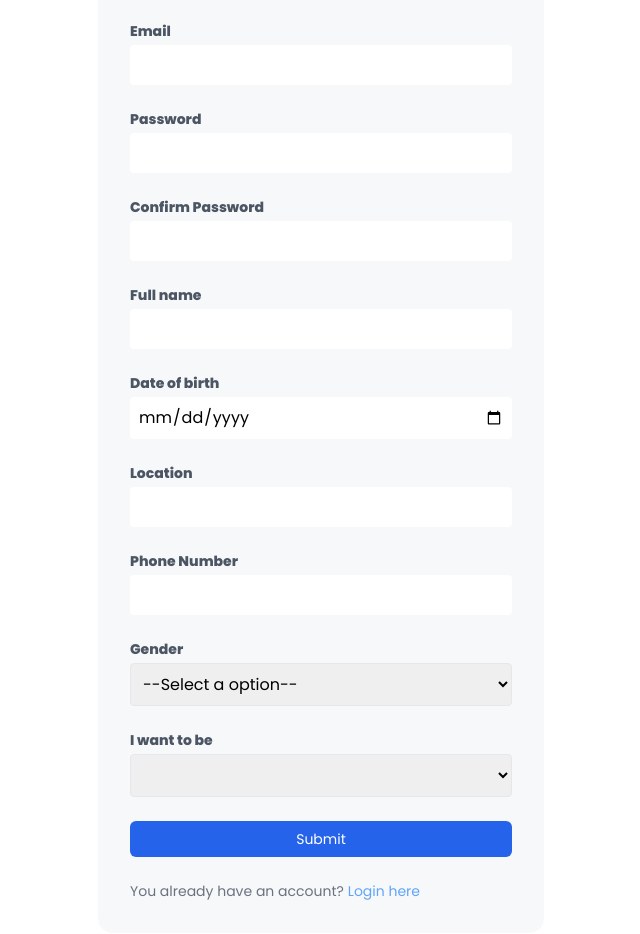
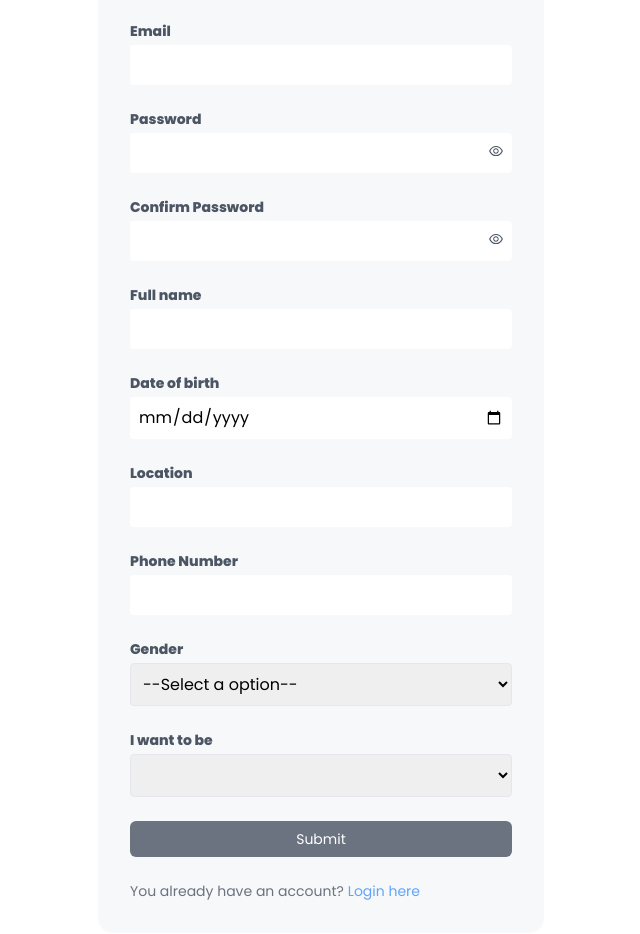
Before and after one commit to Deadinside-at-HCMUS/CSC13002-project, a React (Vite) app: page /signup in a window 1280 px wide. Shown: the part 460-1394 px from the top of the page, without its empty margins (319-959 px from the left). Built offline with nearby package versions, Linux system fonts and the light colour scheme; no server answers.

Commit message:
[UPDATE] UI in login signup form

```diff
--- a/src/pages/LoginPage.tsx
+++ b/src/pages/LoginPage.tsx
@@ -6,6 +6,7 @@ import { yupResolver } from "@hookform/resolvers/yup";
 import { AuthContext } from "../contexts/authContext";
 import { UserLoginForm } from "../contexts/authContext";
 import { Spinner } from "react-bootstrap";
+import { AiOutlineEye, AiOutlineEyeInvisible } from "react-icons/ai";
 
 const defaultValues: UserLoginForm = {
     email: "",
@@ -19,6 +20,8 @@ const validationSchema = yup.object({
 
 const LoginPage: React.FC = () => {
     const { loginUser } = useContext(AuthContext);
+
+    const [showPassword, setShowPassword] = useState(false);
 
     const [loginForm, setLoginForm] = useState({
         email: "",
@@ -128,15 +131,23 @@ const LoginPage: React.FC = () => {
                         >
                             Password
                         </label>
+                        <div className="relative">
                             <input
                                 {...register("password")}
                                 name="password"
-                            type="password"
+                                type={showPassword ? "text" : "password"}
                                 className="w-full p-2 border-gray-300 rounded mt-1"
                                 required
                                 value={password}
                                 onChange={handleChangeLoginForm}
                             />
+                            <button
+                                className="absolute right-2 top-1/2 transform -translate-y-1/2 text-gray-600"
+                                onClick={() => setShowPassword(!showPassword)}
+                            >
+                                {showPassword ? <AiOutlineEyeInvisible /> : <AiOutlineEye />}
+                            </button>
+                        </div>
                         {errors.password && (
                             <p className="error-message text-red-500">
                                 {errors.password.message}
--- a/src/pages/SignupPage.tsx
+++ b/src/pages/SignupPage.tsx
@@ -5,6 +5,7 @@ import * as yup from "yup";
 import { yupResolver } from "@hookform/resolvers/yup";
 import { AuthContext } from "../contexts/authContext";
 import { UserRegisterForm, RoleEnum } from "../contexts/authContext";
+import { AiOutlineEye, AiOutlineEyeInvisible } from "react-icons/ai"
 
 const defaultValues: UserRegisterForm = {
     username: "",
@@ -47,8 +48,8 @@ const validationSchema = yup.object({
         .required("Full name is required!")
         .min(3, "Full name has minimum 3 characters!")
         .max(30, "Full name has maximum 30 characters!"),
-    dateOfBirth: yup.string().required(),
-    location: yup.string().required("Full name is required!"),
+    dateOfBirth: yup.string().required("Date of birth is required!"),
+    location: yup.string().required("Location is required!"),
     gender: yup.string().required().oneOf(["male", "female", "non-binary"]),
     phonenumber: yup
         .string()
@@ -62,6 +63,9 @@ const validationSchema = yup.object({
 
 const SignupPage: React.FC = () => {
     const { registerUser } = useContext(AuthContext);
+
+    const [showPassword, setShowPassword] = useState(false);
+    const [showPasswordConfirm, setShowPasswordConfirm] = useState(false);
 
     const [registerForm, setRegisterForm] = useState({
         username: "",
@@ -206,15 +210,23 @@ const SignupPage: React.FC = () => {
                         >
                             Password
                         </label>
+                        <div className="relative">
                             <input
                                 {...register("password")}
                                 name="password"
-                            type="password"
+                                type={showPassword ? "text" : "password"}
                                 className="w-full p-2 border-gray-300 rounded mt-1"
                                 required
                                 value={password}
                                 onChange={handleChangeRegisterForm}
                             />
+                            <button
+                                className="absolute right-2 top-1/2 transform -translate-y-1/2 text-gray-600"
+                                onClick={() => setShowPassword(!showPassword)}
+                            >
+                                {showPassword ? <AiOutlineEyeInvisible /> : <AiOutlineEye />}
+                            </button>
+                        </div>
                         {errors.password && (
                             <p className="error-message text-red-500">
                                 {errors.password.message}
@@ -228,15 +240,23 @@ const SignupPage: React.FC = () => {
                         >
                             Confirm Password
                         </label>
+                        <div className="relative">
                             <input
                                 {...register("passwordconfirm")}
                                 name="passwordconfirm"
-                            type="password"
+                                type={showPasswordConfirm ? "text" : "password"}
                                 className="w-full p-2 border-gray-300 rounded mt-1"
                                 required
                                 value={passwordconfirm}
                                 onChange={handleChangeRegisterForm}
                             />
+                            <button
+                                className="absolute right-2 top-1/2 transform -translate-y-1/2 text-gray-600"
+                                onClick={() => setShowPasswordConfirm(!showPasswordConfirm)}
+                            >
+                                {showPasswordConfirm ? <AiOutlineEyeInvisible /> : <AiOutlineEye />}
+                            </button>
+                        </div>
                         {errors.passwordconfirm && (
                             <p className="error-message text-red-500">
                                 {errors.passwordconfirm.message}
@@ -373,7 +393,21 @@ const SignupPage: React.FC = () => {
                         </select>
                     </div>
                     <div>
-                        <button className="w-full py-2 px-4 bg-blue-600 hover:bg-blue-700 rounded-md text-white text-sm">
+                        <button
+                            className={`w-full py-2 px-4 rounded-md text-white text-sm ${(
+                                !username ||
+                                !email ||
+                                !password ||
+                                !passwordconfirm ||
+                                !fullName ||
+                                !dateOfBirth ||
+                                !location ||
+                                !phonenumber ||
+                                gender === "non-binary" ||
+                                role === RoleEnum.user
+                            ) ? 'bg-gray-500' : 'bg-blue-600 hover:bg-blue-700'
+                                }`}
+                        >
                             Submit
                         </button>
                     </div>
@@ -389,8 +423,8 @@ const SignupPage: React.FC = () => {
                         </div>
                     </div>
                 </form>
-            </div>
-        </div>
+            </div >
+        </div >
     );
 };
 
```
Lines whose indentation alone changed are shown as unchanged.
